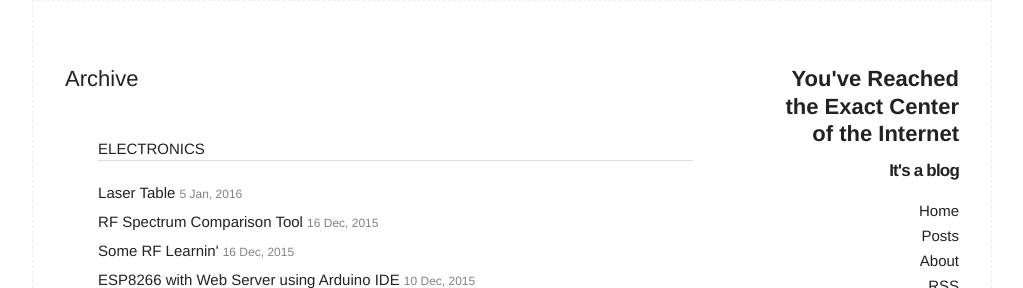
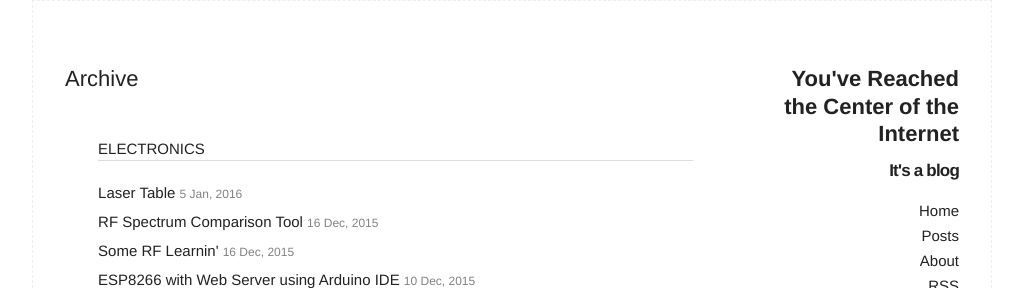
Before and after one commit to ishmandoo/ishmandoo.github.io, a Jekyll site: the page built from archive.html, in a window 1280 px wide. Shown: the top 288 px of the page, without its empty margins (128-1151 px from the left). Built offline with Jekyll 4.4.1, drawn with Linux system fonts in a browser that asks for light colours.

Commit message:
tweaked title

```diff
--- a/_config.yml
+++ b/_config.yml
@@ -6,7 +6,7 @@
 # 'jekyll serve'. If you change this file, please restart the server process.
 
 # Site settings
-title: You've Reached the Exact Center of the Internet
+title: You've Reached the Center of the Internet
 email: ben.n.wiener@gmail.com
 description: > # this means to ignore newlines until "baseurl:"
   It's a blog
```
